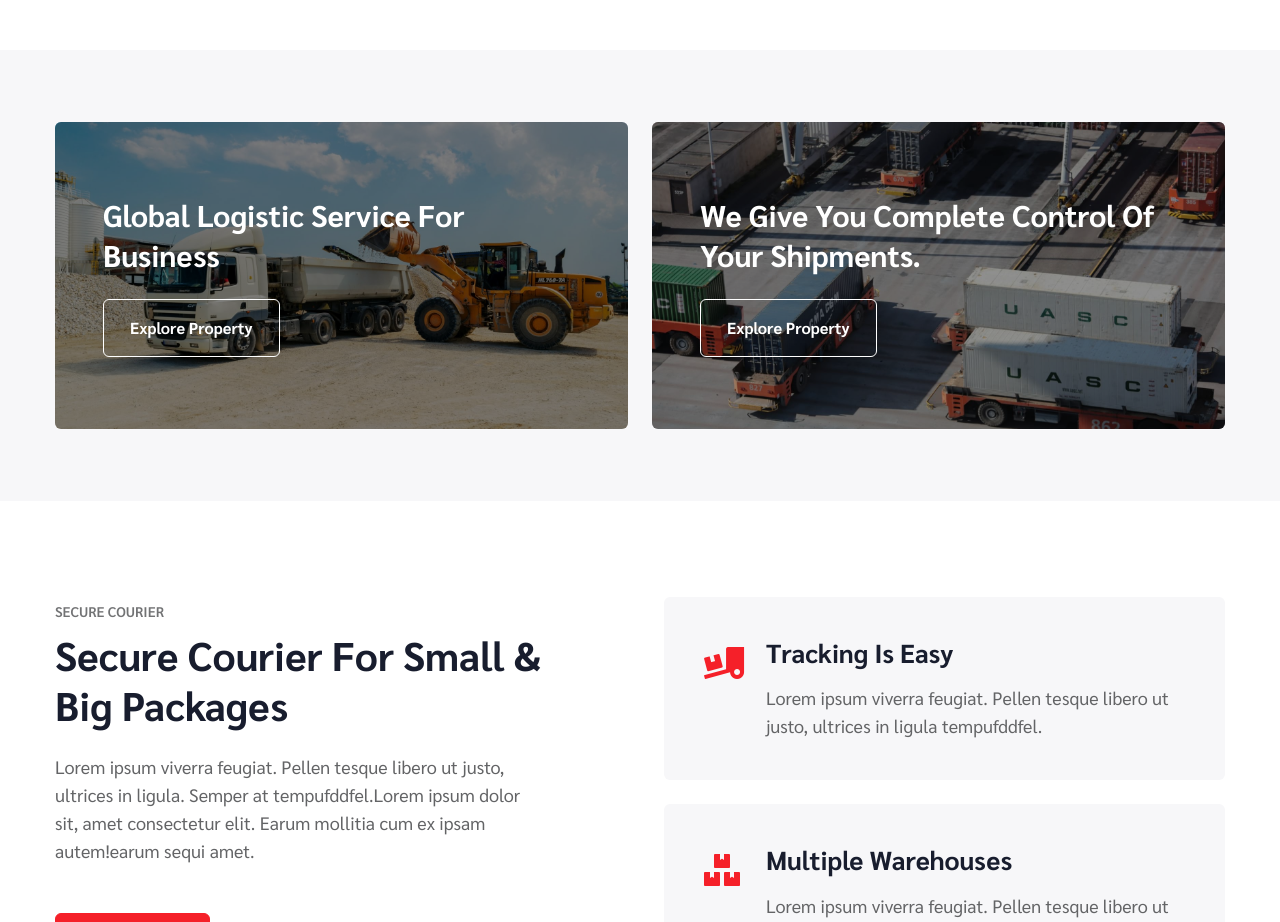
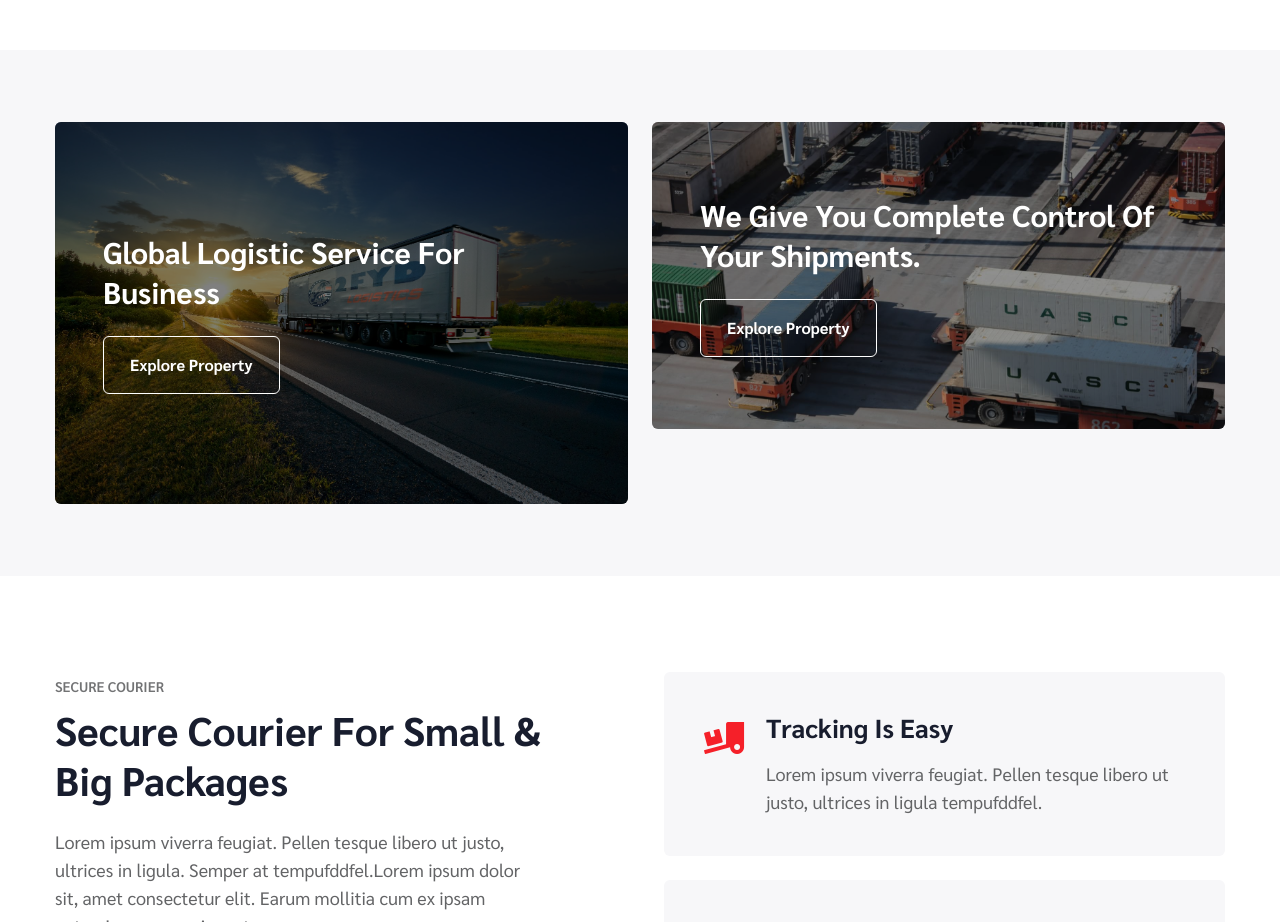
Before and after one commit to abdiaschafy/2fyd, a plain HTML site: page index.html in a window 1280 px wide. Shown: the part 1240-2162 px from the top of the page. Drawn offline with Linux system fonts and the light colour scheme.

Commit message:
Update index

```diff
--- a/index.html
+++ b/index.html
@@ -45,7 +45,7 @@
                     <!--/search-->
                     <button id="trigger-overlay" class="searchw3-icon mx-xl-4 mx-lg-3" type="button"><i class="fas fa-search"></i></button>
                     <!-- open/close -->
-                    <div class="overlay overlay-slidedown">
+                    <!-- <div class="overlay overlay-slidedown">
                         <button type="button" class="overlay-close"><i class="fas fa-times"></i></button>
                         <nav class="w3l-formhny">
                             <h5 class="mb-3">Search here</h5>
@@ -54,7 +54,7 @@
                                 <button class="btn btn-style btn-primary" type="submit">Search</button>
                             </form>
                         </nav>
-                    </div>
+                    </div> -->
                     <!--//search-->
                 </div>
                 <!-- toggle switch for light and dark theme -->
@@ -118,7 +118,7 @@
             <div class="row">
                 <div class="col-md-6 mt-md-0">
                     <div class="grids3-info position-relative">
-                        <a href="#img" class="d-block zoom"><img src="assets/images/banner1.jpg" alt="" class="img-fluid news-image"></a>
+                        <a href="#img" class="d-block zoom"><img src="assets/images/banner-2fyd.jpg" alt="" class="img-fluid news-image"></a>
                         <div class="w3-grids3-info">
                             <h4 class="gdnhy-1"><a href="#img">Global Logistic Service For Business</a>
                                 <a class="w3item-link btn btn-style mt-4" href="#">
```
Also changed, not shown: about.html (+2 -2 lines), contact.html (+2 -2 lines), services.html (+2 -2 lines), assets/images/banner-2fyd.jpg (added).
